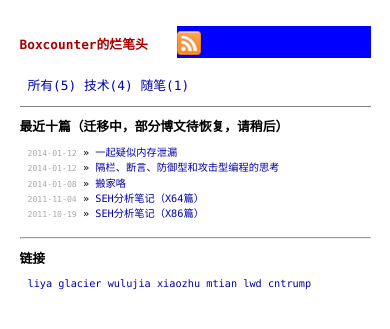
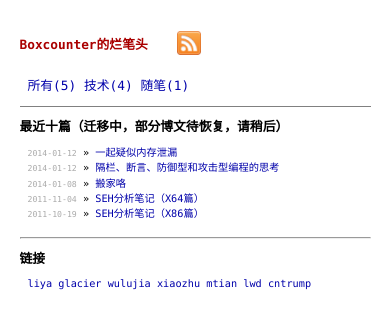
Before and after one commit to betacat/betacat.github.io, a Jekyll site: the page built from index.html, in a window 390 px wide. Shown: the top 329 px of the page. Built offline with Jekyll 4.4.1, drawn with Linux system fonts in a browser that asks for light colours; nearby versions of some CDN libraries; Markdown is read by kramdown in place of the engine named in the settings.

Commit message:
添加手机自适应rss

```diff
--- a/css/main.css
+++ b/css/main.css
@@ -282,8 +282,7 @@ blockquote{
   .right {
     width: 50%;
     float: right;
-    padding-top: 15px;
-    background-color: blue;
+    padding-top: 18px;
   }
 }
 
```
